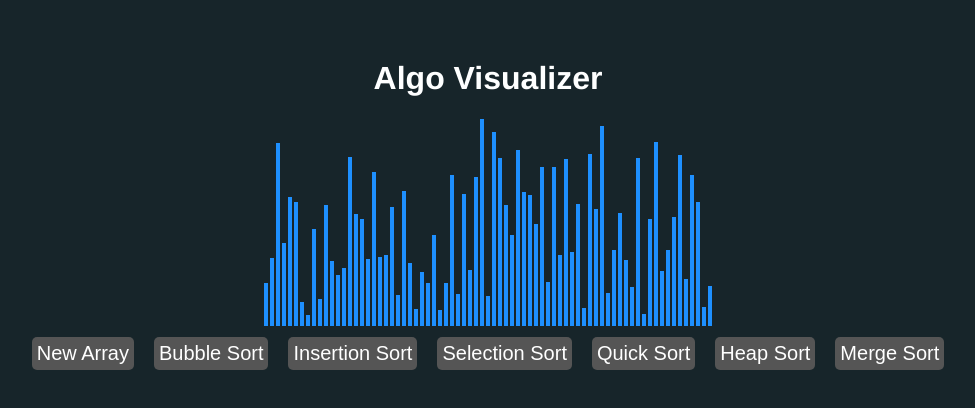
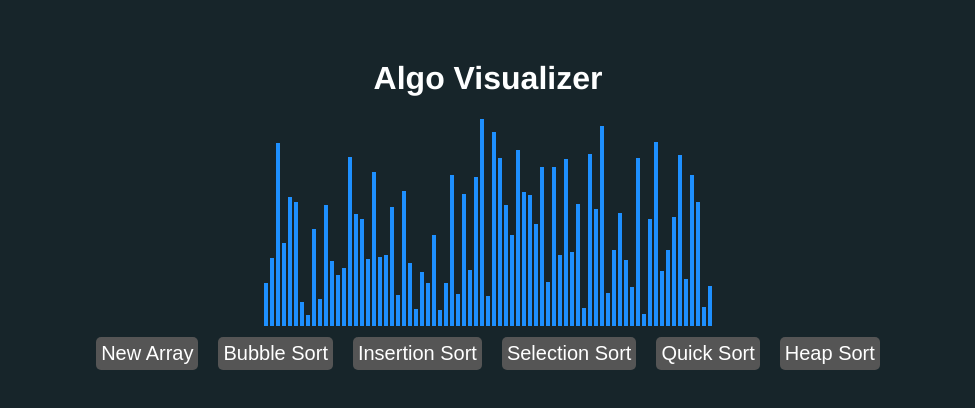
Before and after one commit to jameseaster/algo-visualization, a Vue app: page / in a window 1280 px wide. Shown: the top 408 px of the page, without its empty margins (152-1127 px from the left). Built offline with nearby package versions, Linux system fonts and the light colour scheme.

Commit message:
(clean up) hide merge sort until algorithm is written

```diff
--- a/src/components/Buttons.vue
+++ b/src/components/Buttons.vue
@@ -6,19 +6,14 @@
     <button class="btn" @click="$emit('selection')">Selection Sort</button>
     <button class="btn" @click="$emit('quick')">Quick Sort</button>
     <button class="btn" @click="$emit('heap')">Heap Sort</button>
+    <!-- <button class="btn">Merge Sort</button> -->
     <!-- <button class="btn" @click="$emit('test')">Test</button> -->
-    <button class="btn" @click="merge">Merge Sort</button>
   </div>
 </template>
 
 <script>
 export default {
   name: "Buttons",
-  methods: {
-    merge() {
-      console.log("Merge Sort");
-    },
-  },
 };
 </script>
 
```
